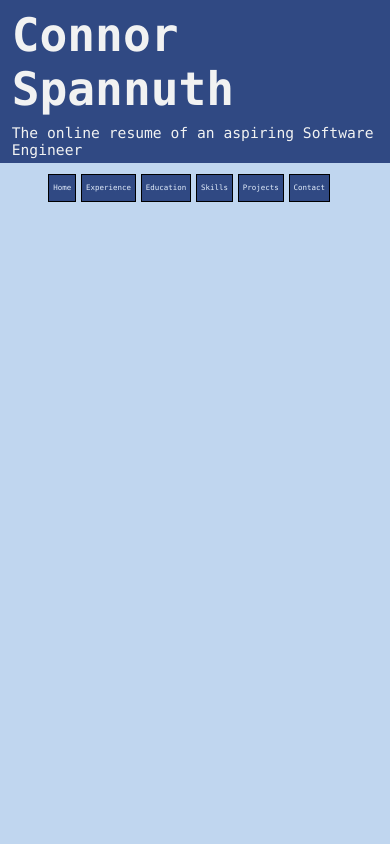
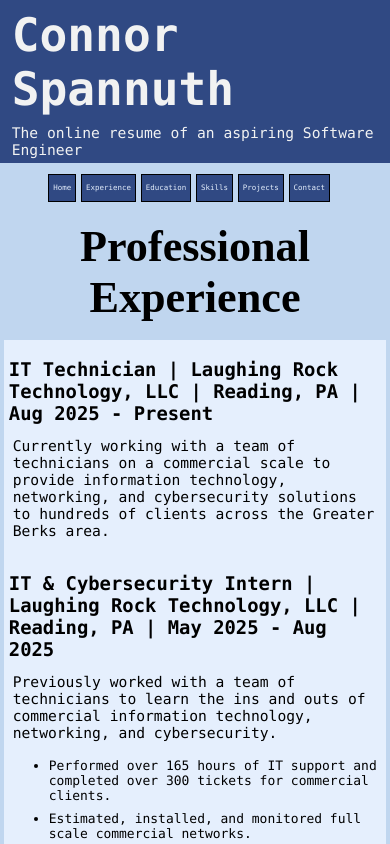
Before and after one commit to cspannuth/Online-Resume, a React (Vite) app: page /experience in a window 390 px wide. Shown: the top 844 px of the page. Built offline with nearby package versions, Linux system fonts and the light colour scheme.

Commit message:
Updating font-fallback for mobile
Also changed font-sizings and position of home title

```diff
--- a/src/App.tsx
+++ b/src/App.tsx
@@ -43,27 +43,27 @@ function Root() {
                         element={<Home/>}
                     />
                     <Route
-                        path={"/index.html"}
+                        path={"/index"}
                         element={<Home/>}
                     />
                     <Route
-                        path={"/experience/experience.html"}
+                        path={"/experience"}
                         element={<Experience/>}
                     />
                     <Route
-                        path={"/education/education.html"}
+                        path={"/education"}
                         element={<Education/>}
                     />
                     <Route
-                        path={"/skills/skills.html"}
+                        path={"/skills"}
                         element={<Skills/>}
                     />
                     <Route
-                        path={"/projects/projects.html"}
+                        path={"/projects"}
                         element={<Projects/>}
                     />
                     <Route
-                        path={"/contact/contact.html"}
+                        path={"/contact"}
                         element={<Contact/>}
                     />
                 </Routes>
--- a/src/components/Nav.tsx
+++ b/src/components/Nav.tsx
@@ -64,12 +64,12 @@ export default function Nav() {
     return (
             <NavBar>
                 <NavUl>
-                    <NavLi><NavLink to="/index.html">Home</NavLink></NavLi>
-                    <NavLi><NavLink to="/experience/experience.html">Experience</NavLink></NavLi>
-                    <NavLi><NavLink to="/education/education.html">Education</NavLink></NavLi>
-                    <NavLi><NavLink to="/skills/skills.html">Skills</NavLink></NavLi>
-                    <NavLi><NavLink to="/projects/projects.html">Projects</NavLink></NavLi>
-                    <NavLi><NavLink to="/contact/contact.html">Contact</NavLink></NavLi>
+                    <NavLi><NavLink to="/index">Home</NavLink></NavLi>
+                    <NavLi><NavLink to="/experience">Experience</NavLink></NavLi>
+                    <NavLi><NavLink to="/education">Education</NavLink></NavLi>
+                    <NavLi><NavLink to="/skills">Skills</NavLink></NavLi>
+                    <NavLi><NavLink to="/projects">Projects</NavLink></NavLi>
+                    <NavLi><NavLink to="/contact">Contact</NavLink></NavLi>
                 </NavUl>
             </NavBar>
     );
--- a/src/components/mains/Contact.tsx
+++ b/src/components/mains/Contact.tsx
@@ -12,7 +12,7 @@ const ContentWrapper = styled.div`
 
 const Title = styled.h1`
     text-align: center;
-    font: bold calc(2px + 5vh) "Lucida Handwriting", sans-serif;
+    font: bold calc(2px + 5vh) "Lucida Handwriting", cursive;
     padding-top: 2%;
 `;
 
--- a/src/components/mains/Education.tsx
+++ b/src/components/mains/Education.tsx
@@ -4,7 +4,7 @@ import {useEffect} from "react";
 const Title= styled.h1`
     padding-top: 2%;
     text-align: center;
-    font: bold calc(2px + 5vh) "Lucida Handwriting", sans-serif;
+    font: bold calc(2px + 5vh) "Lucida Handwriting", cursive;
 `;
 
 const BUpic = styled.img`
--- a/src/components/mains/Experience.tsx
+++ b/src/components/mains/Experience.tsx
@@ -4,7 +4,7 @@ import {useEffect} from "react";
 const Title = styled.h1`
     padding-top: 2%;
     text-align: center;
-    font: bold calc(2px + 5vh) "Lucida Handwriting", sans-serif;
+    font: bold calc(2px + 5vh) "Lucida Handwriting", cursive;
 `;
 
 const ContentWrapper= styled.div`
@@ -16,13 +16,19 @@ const ContentWrapper= styled.div`
 `;
 
 const PosTitle = styled.h1`
+    margin-top: 3vh;
     margin-bottom: 1vh;
+    font-size: calc(2px + 2vh);
+`;
+
+const FirstPosTitle = styled(PosTitle)`
+    margin-top: 0;
 `;
 
 const PosContent = styled.p`
     text-align: left;
-    font-size: calc(2px + 1.3vh);
-    padding: 1vh 1vw 1vh 1vw;
+    font-size: calc(2px + 1.5vh);
+    padding: 0.5vh 1vw 1vh 1vw;
     margin-bottom: 1vh;
 `;
 
@@ -32,7 +38,7 @@ const Ul = styled.ul`
 
 const Li = styled.li`
     margin-top: 1vh;
-    font-size: calc(2px + 1.2vh);
+    font-size: calc(2px + 1.3vh);
     margin-bottom: 1vh;
 `;
 
@@ -41,6 +47,7 @@ export default function Experience() {
         document.title = "Experience | Resume"
     });
 
+    // Might want to fix formatting
     return (
         <main>
             <Title>
@@ -48,9 +55,8 @@ export default function Experience() {
             </Title>
 
             <ContentWrapper>
-                <PosTitle>IT Technician | Laughing Rock Technology, LLC | Reading, PA | Aug 2025 -
-                    Present</PosTitle>
-                <br/>
+                <FirstPosTitle>IT Technician | Laughing Rock Technology, LLC | Reading, PA | Aug 2025 -
+                    Present</FirstPosTitle>
                 <PosContent>Currently working with a team of technicians on a commercial scale to
                     provide information technology, networking, and
                     cybersecurity solutions to hundreds of clients across the Greater Berks area.</PosContent>
--- a/src/components/mains/Home.tsx
+++ b/src/components/mains/Home.tsx
@@ -7,11 +7,10 @@ const Main = styled.main`
 `;
 
 const HomeH1 = styled.h1`
-    padding-left: 25%;
     padding-top: 2%;
-    padding-bottom: 1%;
+    padding-bottom: 2%;
     text-align: center;
-    font: bold 300% "Lucida Handwriting", sans-serif;
+    font: bold calc(2px + 5vh) "Lucida Handwriting", cursive;
 
 `;
 
@@ -20,7 +19,7 @@ const P = styled.p`
     margin-right: 2%;
     margin-left: 2%;
     border: 1px solid #e5effd;
-    padding: 5% 3% 5% 5%;
+    padding: 5%;
     font: calc(2px + 1.2vw) "Lucida Console", Monaco, monospace;
     text-align: center;
 
@@ -69,7 +68,7 @@ export default function Home() {
                     A dedicated computer science student at Boston University with a strong passion for technology. My
                     experience ranges from developing and testing automated bots to purchasing limited-edition sneakers
                     during my youth to managing IT infrastructure for numerous commercial clients.
-                    <br/><br/>I am currently seeking a software engineering internship where I can leverage my technical
+                    <br/><br/>Currently seeking a software engineering internship where I can leverage my technical
                     skills, create problem-solving abilities, and entrepreneurial mindset in a dynamic, results-oriented
                     environment.
                     <br/><br/>Growing up in a manufacturing-focused upbringing, I developed a keen interest in this
--- a/src/components/mains/Projects.tsx
+++ b/src/components/mains/Projects.tsx
@@ -4,7 +4,7 @@ import {useEffect} from "react";
 
 const Title = styled.h1`
     text-align: center;
-    font: bold calc(2px + 5vh) "Lucida Handwriting", sans-serif;
+    font: bold calc(2px + 5vh) "Lucida Handwriting", cursive;
     padding-top: 2%;
 `;
 
--- a/src/components/mains/Skills.tsx
+++ b/src/components/mains/Skills.tsx
@@ -3,7 +3,7 @@ import {useEffect} from "react";
 
 const Title = styled.h1`
     text-align: center;
-    font: bold calc(2px + 5vh) "Lucida Handwriting", sans-serif;
+    font: bold calc(2px + 5vh) "Lucida Handwriting", cursive;
     padding-top: 2%;
 `;
 
@@ -21,10 +21,11 @@ const SkillTitle = styled.h1`
 `;
 
 const Ul = styled.ul`
-    font: calc(2px + 1.2vh) "Lucida Console", Monaco, monospace;
+
 `;
 
 const Li = styled.li`
+    font: calc(2px + 1.3vh) "Lucida Console", Monaco, monospace;
     padding-bottom: 1vh;
 `;
 
```
